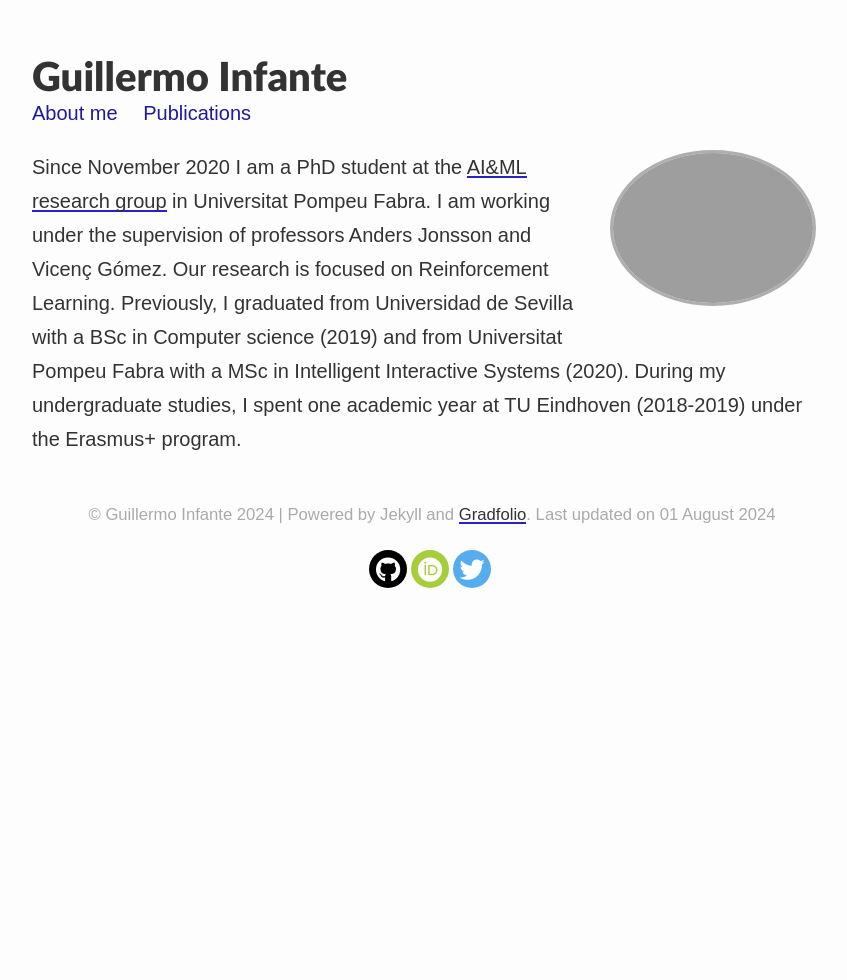
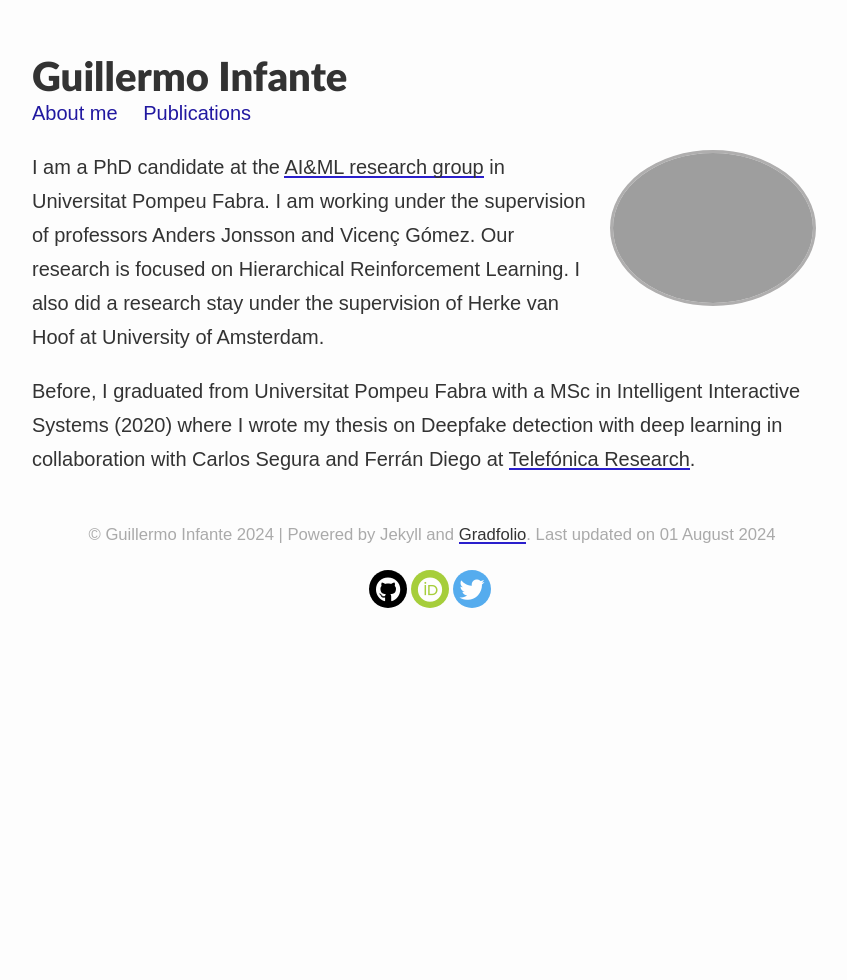
Before and after one commit to guillermoim/guillermoim.github.io, a Jekyll site: the page built from index.md, in a window 1280 px wide. Shown: the whole page, without its empty margins (208-1055 px from the left). Built offline with Jekyll 4.4.1, drawn with Linux system fonts in a browser that asks for light colours; nearby versions of some CDN libraries.

Commit message:
Update index.md

```diff
--- a/index.md
+++ b/index.md
@@ -7,4 +7,6 @@ profile:
 published: true
 ---
 
-Since November 2020 I am a PhD student at the [AI&ML research group](https://www.upf.edu/web/ai-ml){:target="_blank"} in Universitat Pompeu Fabra. I am working under the supervision of professors Anders Jonsson and Vicenç Gómez. Our research is focused on Reinforcement Learning. Previously, I graduated from Universidad de Sevilla with a BSc in Computer science (2019) and from Universitat Pompeu Fabra with a MSc in Intelligent Interactive Systems (2020). During my undergraduate studies, I spent one academic year at TU Eindhoven (2018-2019) under the Erasmus+ program.
+I am a PhD candidate at the [AI&ML research group](https://www.upf.edu/web/ai-ml){:target="_blank"} in Universitat Pompeu Fabra. I am working under the supervision of professors Anders Jonsson and Vicenç Gómez. Our research is focused on Hierarchical Reinforcement Learning. I also did a research stay under the supervision of Herke van Hoof at University of Amsterdam.
+
+Before, I graduated from Universitat Pompeu Fabra with a MSc in Intelligent Interactive Systems (2020) where I wrote my thesis on Deepfake detection with deep learning in collaboration with Carlos Segura and Ferrán Diego at [Telefónica Research](https://www.telefonica.com/en/sustainability-innovation/innovation/){:target="_blank"}.
```
